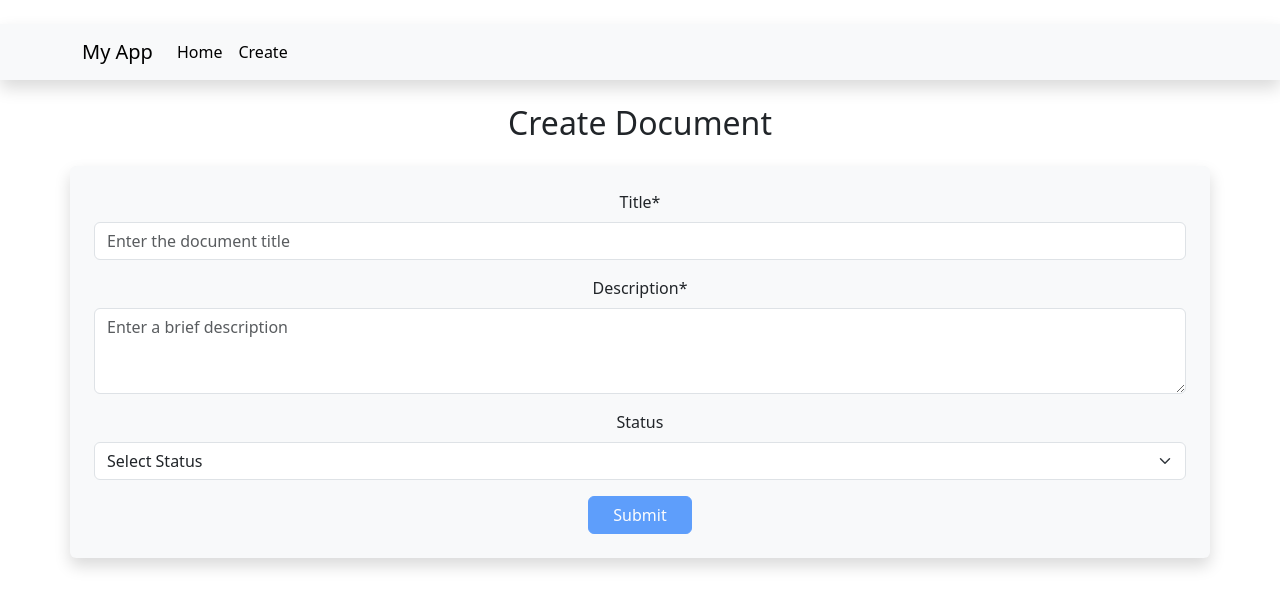
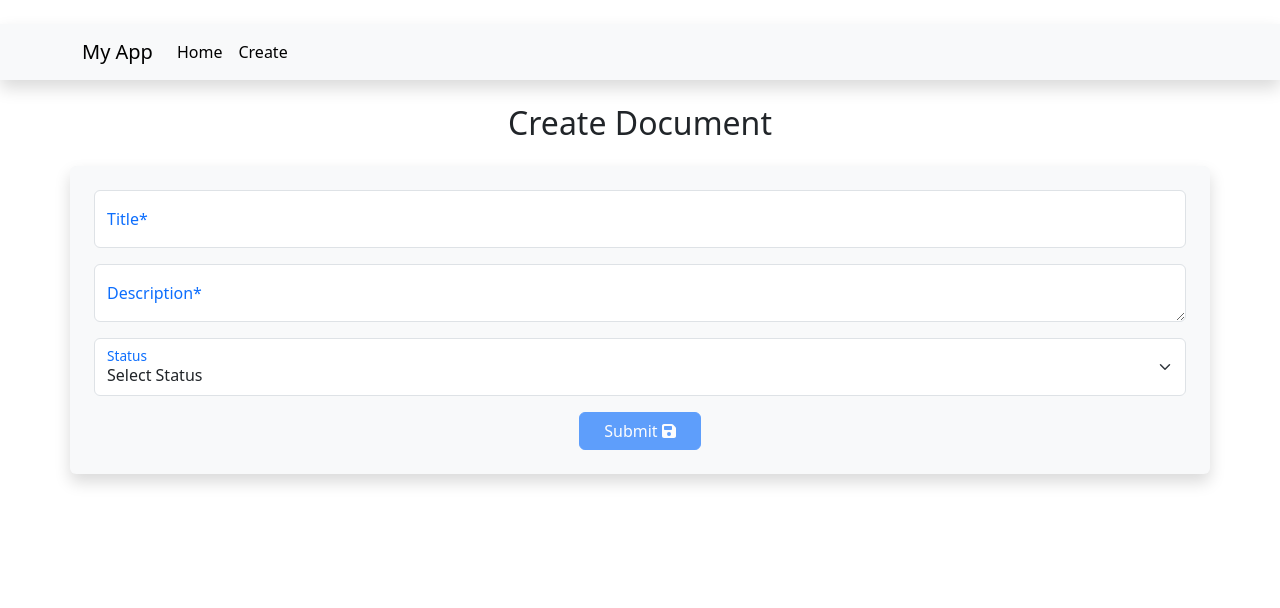
Before and after one commit to gezielcarvalho/aero-zone-guard, an Angular app in the folder aerozoneguard.client/: page /create in a window 1280 px wide. Shown: the top 608 px of the page. Built offline with nearby package versions, Linux system fonts and the light colour scheme; no server answers.

Commit message:
Installed fontawsome library

```diff
--- a/aerozoneguard.client/angular.json
+++ b/aerozoneguard.client/angular.json
@@ -38,7 +38,8 @@
             ],
             "styles": [
               "node_modules/bootstrap/dist/css/bootstrap.min.css",
-              "src/styles.css"
+              "src/styles.css",
+              "node_modules/@fortawesome/fontawesome-svg-core/styles.css"
             ],
             "scripts": [
               "node_modules/bootstrap/dist/js/bootstrap.bundle.min.js"
--- a/aerozoneguard.client/package.json
+++ b/aerozoneguard.client/package.json
@@ -21,6 +21,8 @@
     "@angular/platform-browser": "^18.1.0",
     "@angular/platform-browser-dynamic": "^18.1.0",
     "@angular/router": "^18.1.0",
+    "@fortawesome/angular-fontawesome": "^0.15.0",
+    "@fortawesome/free-solid-svg-icons": "^6.7.1",
     "bootstrap": "^5.3.3",
     "jest-editor-support": "*",
     "run-script-os": "*",
--- a/aerozoneguard.client/src/app/app.module.ts
+++ b/aerozoneguard.client/src/app/app.module.ts
@@ -10,6 +10,7 @@ import { AppComponent } from './app.component';
 import { SubmissionDocumentComponent } from './submission-document/submission-document.component';
 import { SubmissionDocumentListComponent } from './submission-document-list/submission-document-list.component';
 import { CommonModule } from '@angular/common';
+import { FontAwesomeModule } from '@fortawesome/angular-fontawesome';
 
 @NgModule({
   declarations: [
@@ -22,7 +23,8 @@ import { CommonModule } from '@angular/common';
     BrowserModule,
     FormsModule,
     RouterModule,
-    CommonModule
+    CommonModule,
+    FontAwesomeModule
   ],
   providers: [provideHttpClient()],
   bootstrap: [AppComponent]
--- a/aerozoneguard.client/src/app/submission-document/submission-document.component.html
+++ b/aerozoneguard.client/src/app/submission-document/submission-document.component.html
@@ -11,7 +11,7 @@
   </h2>
   <form (ngSubmit)="onSubmit()" class="container p-4 shadow rounded bg-light" #documentForm="ngForm">
     <div class="mb-3">
-      <label for="title" class="form-label">Title*</label>
+      <div class="form-floating">
         <input #title="ngModel"
                type="text"
                id="title"
@@ -20,12 +20,14 @@
                [(ngModel)]="submissionDocument.title"
                required
                placeholder="Enter the document title" />
+        <label for="title" class="form-label text-primary">Title*</label>
+      </div>
     </div>
     @if (title.invalid && (title.dirty || title.touched)){
     <div class="text-danger">Title is required</div>
     }
     <div class="mb-3">
-      <label for="description" class="form-label">Description*</label>
+      <div class="form-floating">
         <textarea #description="ngModel"
                   id="description"
                   name="description"
@@ -34,12 +36,14 @@
                   [(ngModel)]="submissionDocument.description"
                   required
                   placeholder="Enter a brief description"></textarea>
+        <label for="description" class="form-label  text-primary">Description*</label>
+        </div>
       </div>
       @if (description.invalid && (description.dirty || description.touched)){
       <div class="text-danger">Description is required</div>
       }
       <div class="mb-3">
-      <label for="status" class="form-label">Status</label>
+        <div class="form-floating">
           <select #status="ngModel"
                   id="status"
                   name="status"
@@ -52,6 +56,8 @@
             <option value="Approved">Approved</option>
             <option value="Rejected">Rejected</option>
           </select>
+          <label for="status" class="form-label  text-primary">Status</label>
+          </div>
         </div>
         @if (status.invalid && (status.dirty || status.touched)){
         <div class="text-danger">Status is required</div>
@@ -62,6 +68,7 @@
                   [disabled]="documentForm.invalid"
                   class="btn btn-primary px-4">
             {{submissionDocument.id > 0 ? 'Update' : 'Submit'}}
+            <fa-icon [icon]="faFloppyDisk"></fa-icon>
           </button>
         </div>
 </form>
--- a/aerozoneguard.client/src/app/submission-document/submission-document.component.ts
+++ b/aerozoneguard.client/src/app/submission-document/submission-document.component.ts
@@ -2,6 +2,7 @@ import { Component, OnInit } from '@angular/core';
 import { SubmissionDocument } from './submission-document.model';
 import { SubmissionDocumentService } from './submission-document.service';
 import { Router, ActivatedRoute } from '@angular/router';
+import { faFloppyDisk } from '@fortawesome/free-solid-svg-icons';
 
 @Component({
   selector: 'app-submission-document',
@@ -9,6 +10,8 @@ import { Router, ActivatedRoute } from '@angular/router';
   styleUrls: ['./submission-document.component.css']
 })
 export class SubmissionDocumentComponent implements OnInit {
+
+  faFloppyDisk = faFloppyDisk;
 
   submissionDocument: SubmissionDocument = {
       id: 0,
```
Also changed, not shown: 1 other file (tests, documents, lock files or other folders). Lines whose indentation alone changed are shown as unchanged.
